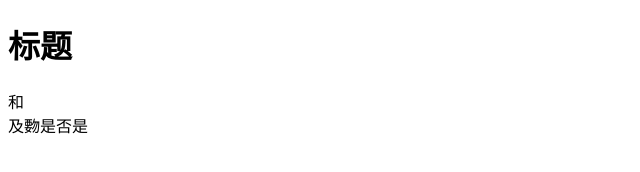
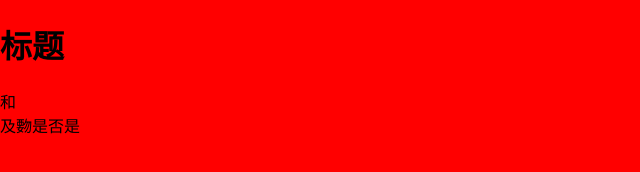
Before and after one commit to wangxangbowangxiangbo/project_01, a plain HTML site: page index.html in a window 1280 px wide. Shown: the whole page, without its empty margins (0-640 px from the left). Drawn offline with Linux system fonts and the light colour scheme.

Commit message:
修改了index.css

```diff
--- a/index.css
+++ b/index.css
@@ -0,0 +1,5 @@
+html,body{
+    margin: 0px;
+    padding: 0px;
+    background-color: red;
+}
--- a/index.html
+++ b/index.html
@@ -5,6 +5,7 @@
     <meta http-equiv="X-UA-Compatible" content="IE=edge">
     <meta name="viewport" content="width=device-width, initial-scale=1.0">
     <title>Document</title>
+    <link rel="stylesheet" href="./index.css">
 </head>
 <body>
     <h1>标题</h1>
```
